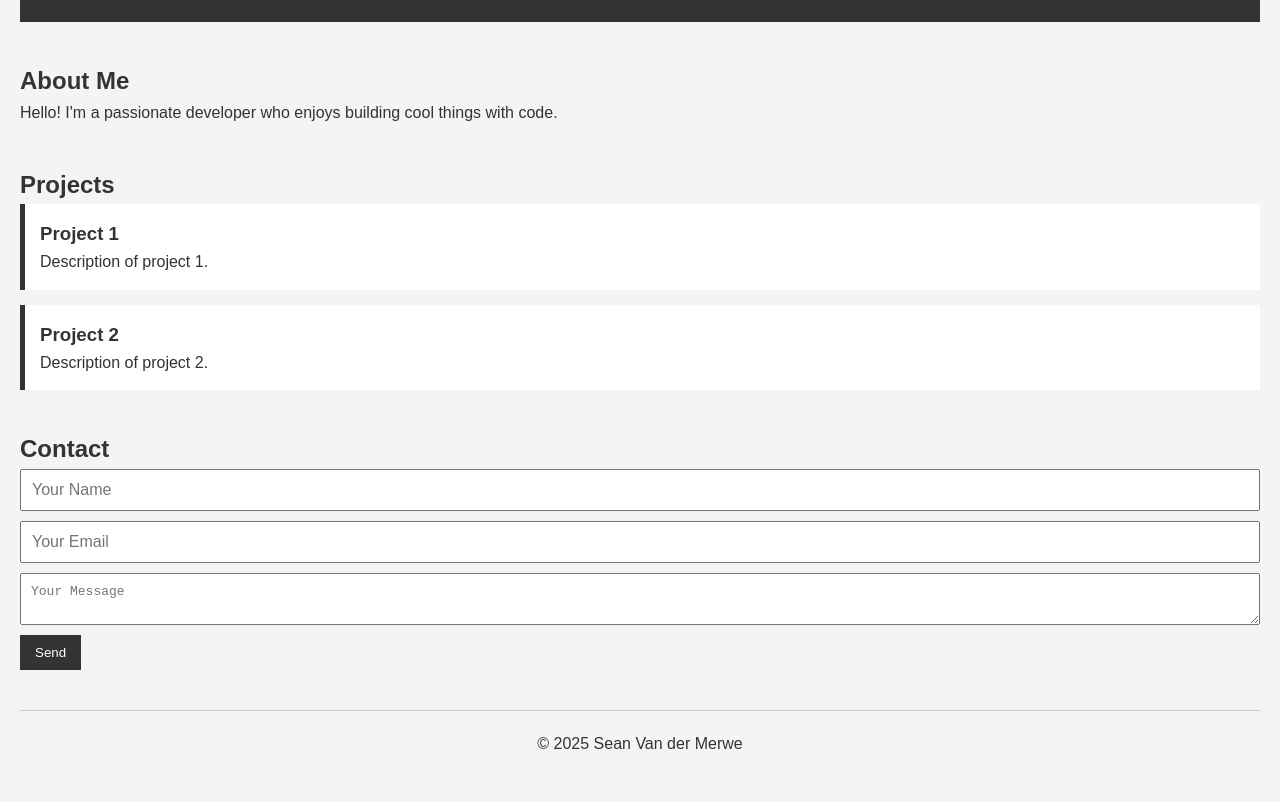
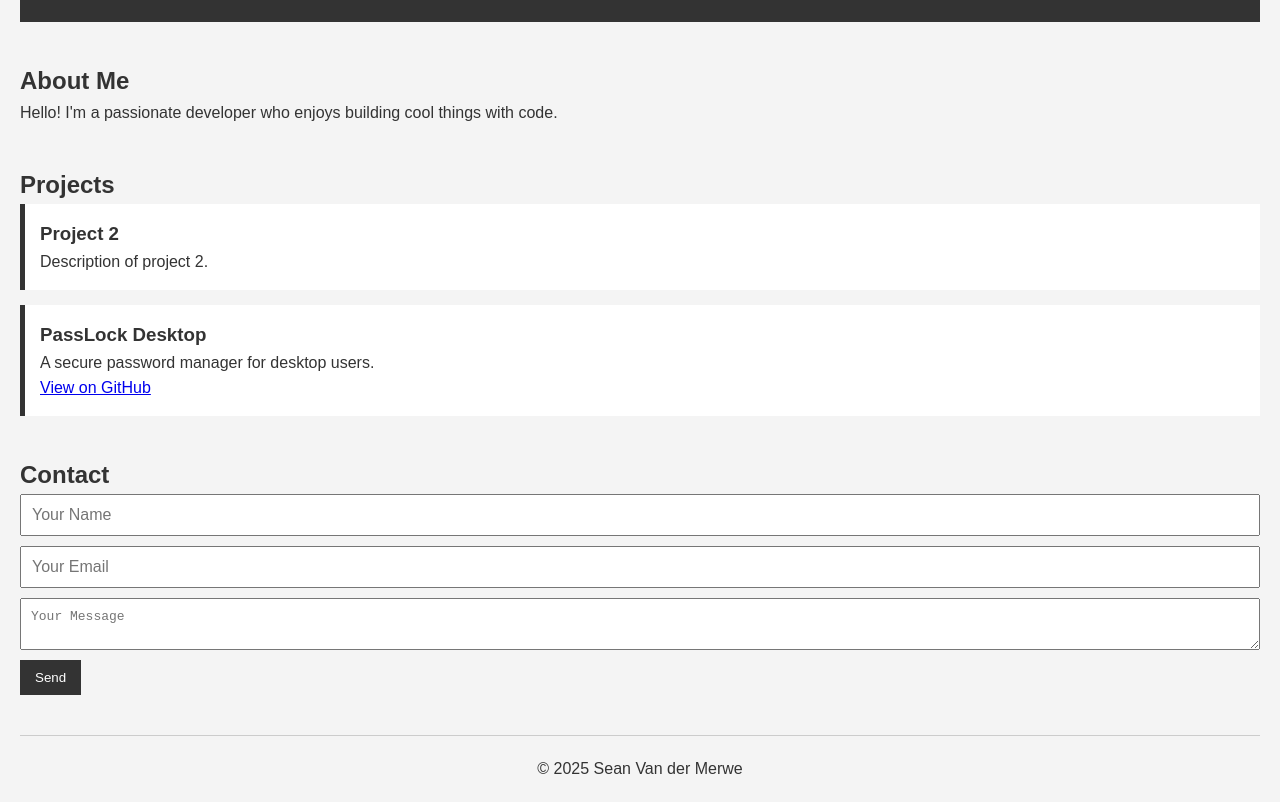
Before and after one commit to Thunder2505/Thunder2505.github.io, a plain HTML site: page index.html in a window 1280 px wide. Shown: the part 125-927 px from the top of the page. Before the commit the page ends 901 px from the top, so only its background shows below. Drawn offline with Linux system fonts and the light colour scheme.

Commit message:
Update index.html

```diff
--- a/index.html
+++ b/index.html
@@ -26,12 +26,13 @@
   <section id="projects">
     <h2>Projects</h2>
     <div class="project">
-      <h3>Project 1</h3>
-      <p>Description of project 1.</p>
+      <h3>Project 2</h3>
+      <p>Description of project 2.</p>
     </div>
     <div class="project">
-      <h3>Project 2</h3>
-      <p>Description of project 2.</p>
+      <h3>PassLock Desktop</h3>
+      <p>A secure password manager for desktop users.</p>
+      <a href="https://github.com/Thunder2505/PassLock-Desktop" target="_blank">View on GitHub</a>
     </div>
   </section>
 
```
